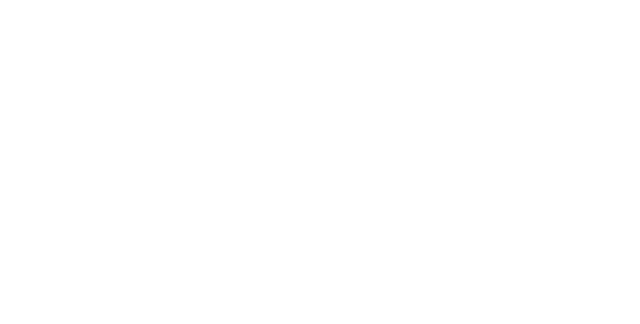
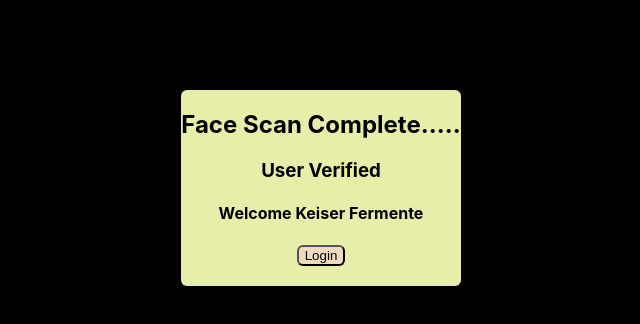
Before and after one commit to NoahNim/weyland-mars, a React (Create React App) app: page / in a window 1280 px wide. Shown: the top 324 px of the page, without its empty margins (339-979 px from the left). Built offline with nearby package versions, Linux system fonts and the light colour scheme.

Commit message:
made and styled login

```diff
--- a/src/components/Login/Login.js
+++ b/src/components/Login/Login.js
@@ -1,5 +1,23 @@
-import "./Login.css";
+import styles from "./Login.module.css";
+import { Link } from "react-router-dom";
 
-const Login = (props) => {};
+const Login = (props) => {
+  return (
+    <div className={`${styles["login-container"]}`}>
+      <div className={`${styles["login-form"]}`}>
+        {props.user.map((user) => (
+          <div>
+            <h2>Face Scan Complete.....</h2>
+            <h3>User Verified</h3>
+            <h4>Welcome {user.name}</h4>
+            <Link to="/welcome-page">
+              <button className={`${styles["login-button"]}`}>Login</button>
+            </Link>
+          </div>
+        ))}
+      </div>
+    </div>
+  );
+};
 
 export default Login;
--- /dev/null
+++ b/src/components/Login/Login.module.css
@@ -0,0 +1,28 @@
+.login-container {
+  display: flex;
+  flex-direction: column;
+  align-items: center;
+  color: black;
+  /* margin-top: 120px; */
+  margin-left: 40px;
+  margin-top: 90px;
+}
+
+.login-form {
+  display: flex;
+  flex-direction: column;
+  align-items: center;
+  margin-bottom: 100px;
+  background-color: rgb(230, 238, 169);
+  border-radius: 6px;
+}
+
+body {
+  background-color: black;
+}
+
+.login-button {
+  margin-bottom: 20px;
+  background-color: rgb(241, 218, 189);
+  border-radius: 6px;
+}
```
Also changed, not shown: src/components/Login/Login.css (deleted).
